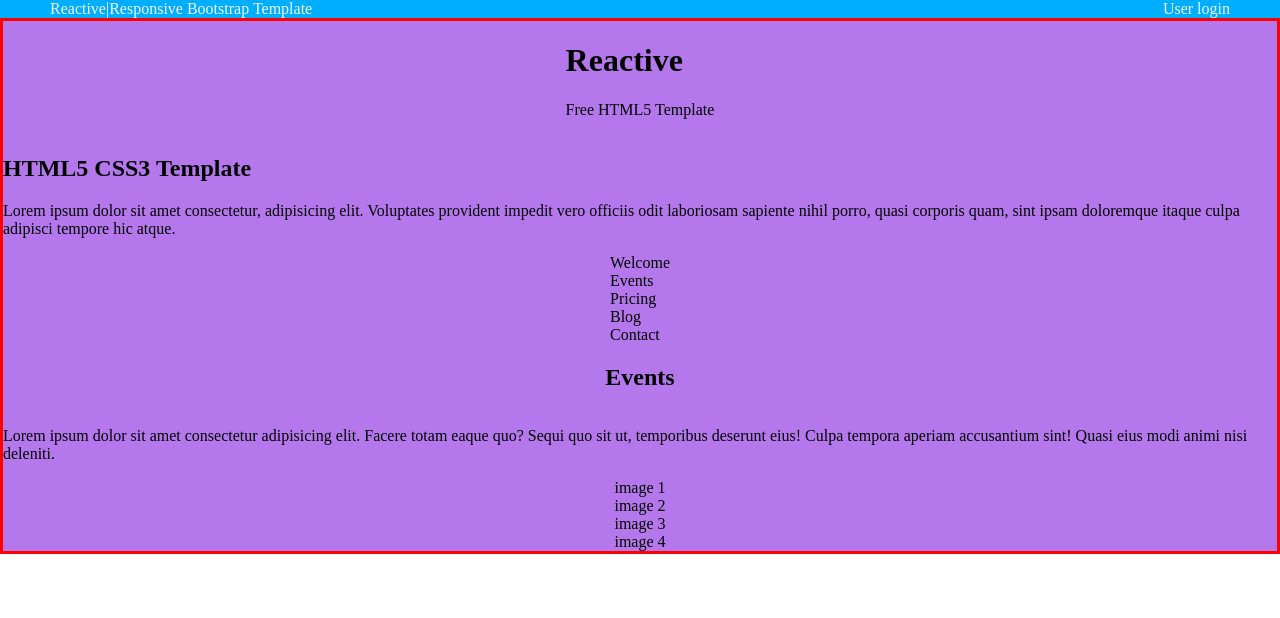
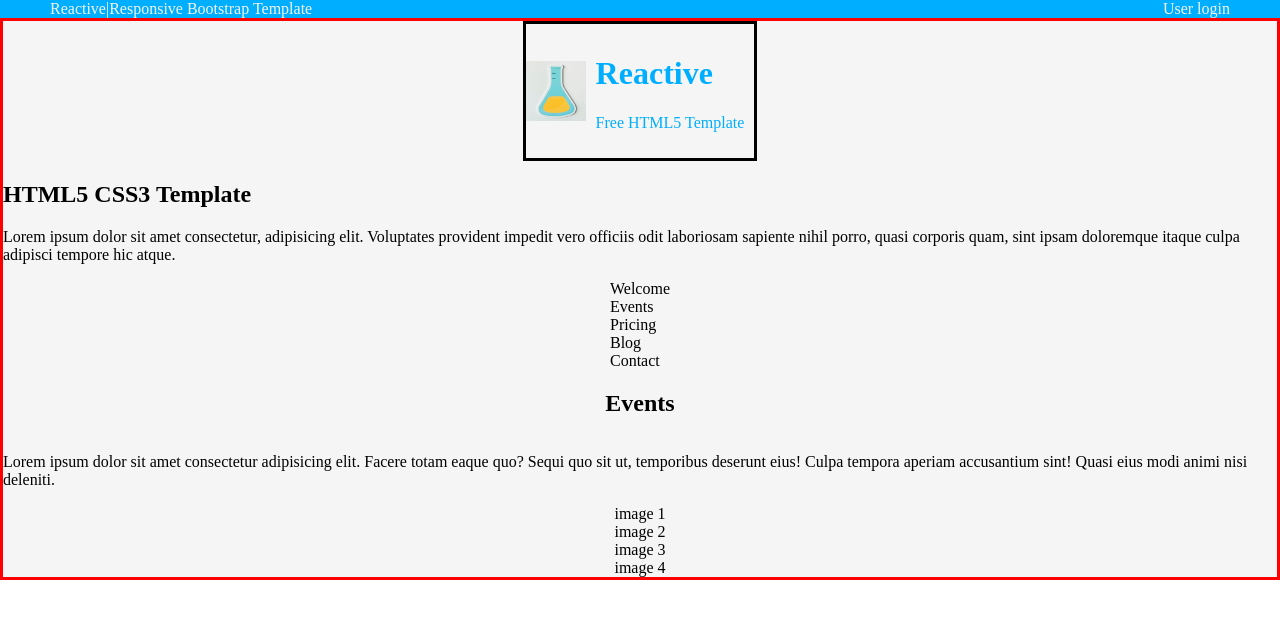
Before and after one commit to wada23/my-garden, a plain HTML site: page index.html in a window 1280 px wide. Drawn offline with Linux system fonts and the light colour scheme.

Commit message:
Add a logo, style the header

```diff
--- a/index.html
+++ b/index.html
@@ -14,9 +14,14 @@
     </header>
 
     <div class="main">
-    <div>
-        <h1>Reactive</h1>
-        <p>Free HTML5 Template</p>
+
+
+    <div class="name">
+        <img src="icon-chemical-test-tube (1).jpg" alt="an icon of a test tube" height="60" width="60">
+        <div class="name-spacing">
+            <h1>Reactive</h1>
+            <p>Free HTML5 Template</p>
+        </div>
     </div>
     <div>
         <h2>HTML5 CSS3 Template</h2>
--- a/style.css
+++ b/style.css
@@ -3,12 +3,11 @@ body {
 }
 
 .main {
-    background-color: rgb(180, 120, 236);
+    background-color: whitesmoke;
     display: flex;
     flex-direction: column;
     align-items: center;
     border: 3px solid red;
-
 }
 
 .header {
@@ -20,3 +19,16 @@ body {
     padding-left: 50px;
     padding-right: 50px;
 }
+
+.name {
+    display: flex;
+    flex-direction: row;
+    border: 3px solid black;
+    align-items: center;
+    color: rgb(0, 174, 255);
+}
+
+.name-spacing {
+    padding: 10px;
+
+}
```
Also changed, not shown: icon-chemical-test-tube (1).jpg (added), 1 other file.
